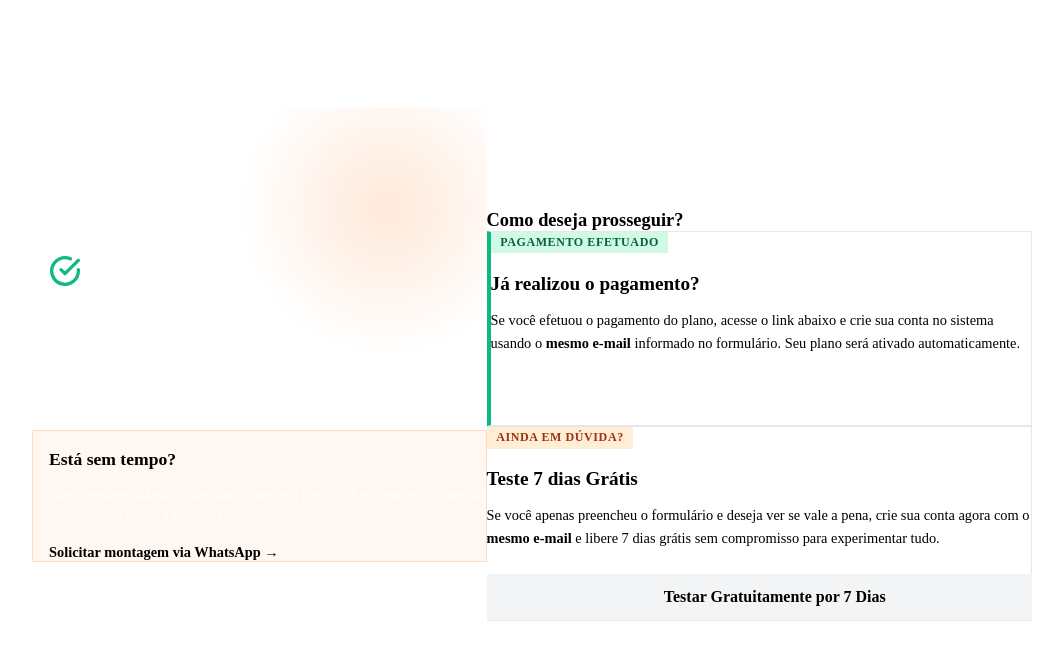
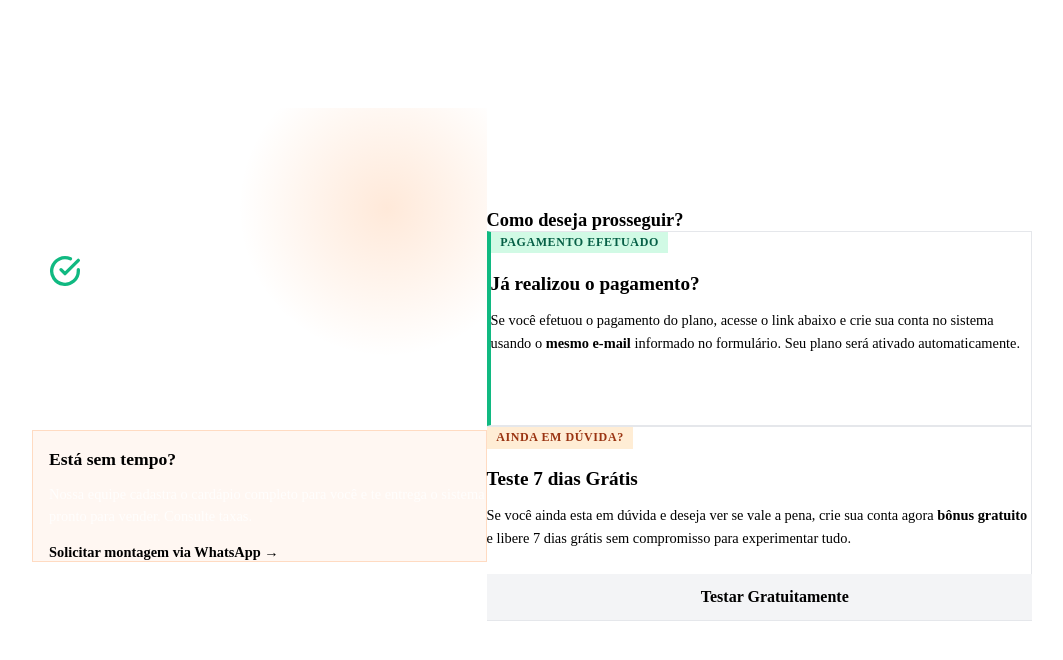
Before and after one commit to agencianavegai/page.menudebordo, a React (Vite) app: page /checkout/success in a window 1280 px wide. Shown: the top 660 px of the page, without its empty margins (108-1171 px from the left). Built offline with nearby package versions, Linux system fonts and the light colour scheme; the HTML template or start-up script is replaced by a standard one.

Commit message:
chore(landing): update copy text and minor ui details

```diff
--- a/src/pages/CheckoutSuccess.tsx
+++ b/src/pages/CheckoutSuccess.tsx
@@ -65,10 +65,10 @@ export default function CheckoutSuccess() {
                         </div>
                         <h3>Teste 7 dias Grátis</h3>
                         <p>
-                            Se você apenas preencheu o formulário e deseja ver se vale a pena, crie sua conta agora com o <strong>mesmo e-mail</strong> e libere 7 dias grátis sem compromisso para experimentar tudo.
+                            Se você ainda esta em dúvida e deseja ver se vale a pena, crie sua conta agora <strong>bônus gratuito</strong> e libere 7 dias grátis sem compromisso para experimentar tudo.
                         </p>
                         <a href="https://menudebordo.vercel.app" className="action-button secondary-action">
-                            Testar Gratuitamente por 7 Dias
+                            Testar Gratuitamente
                         </a>
                     </div>
 
```
